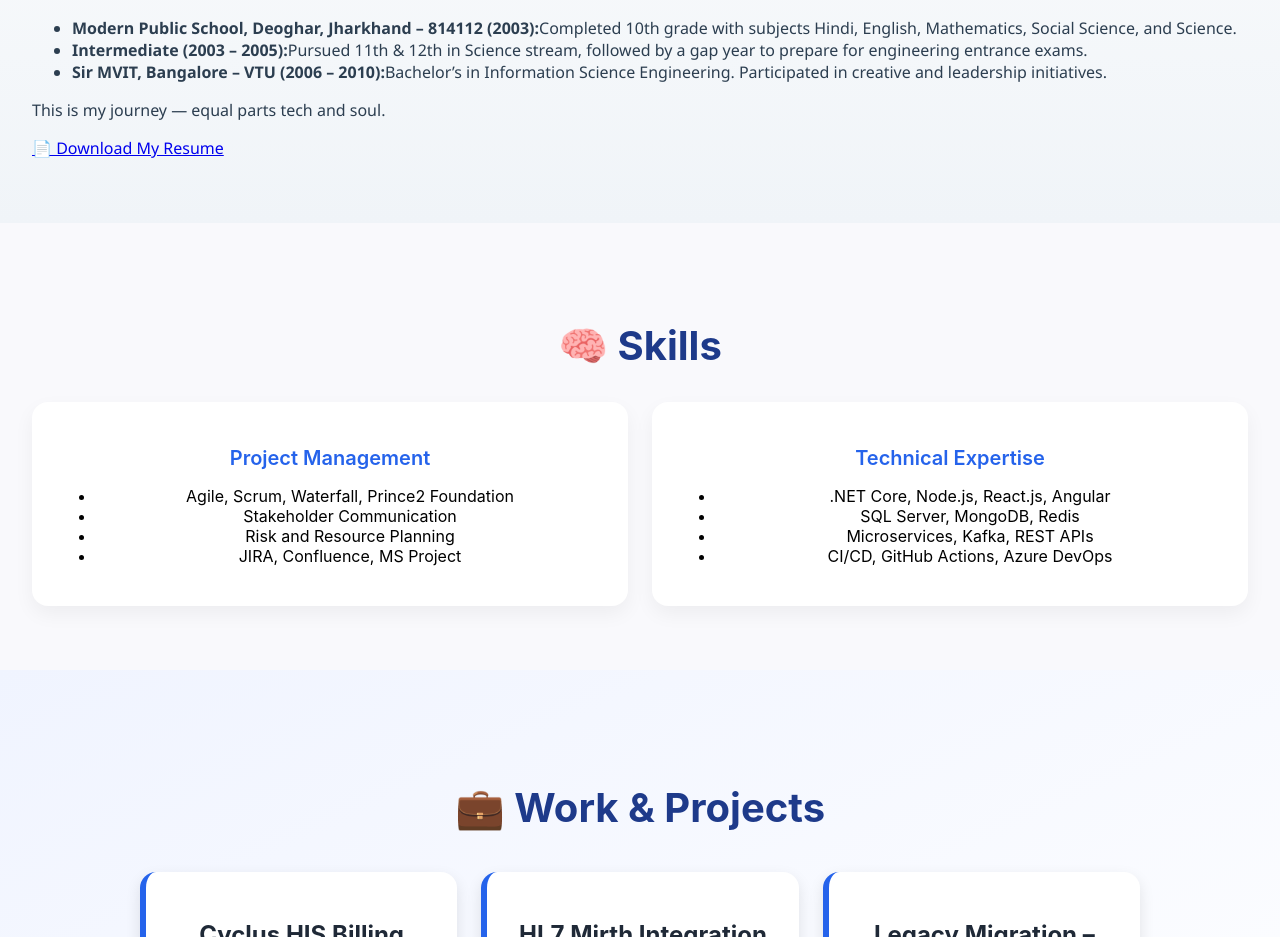
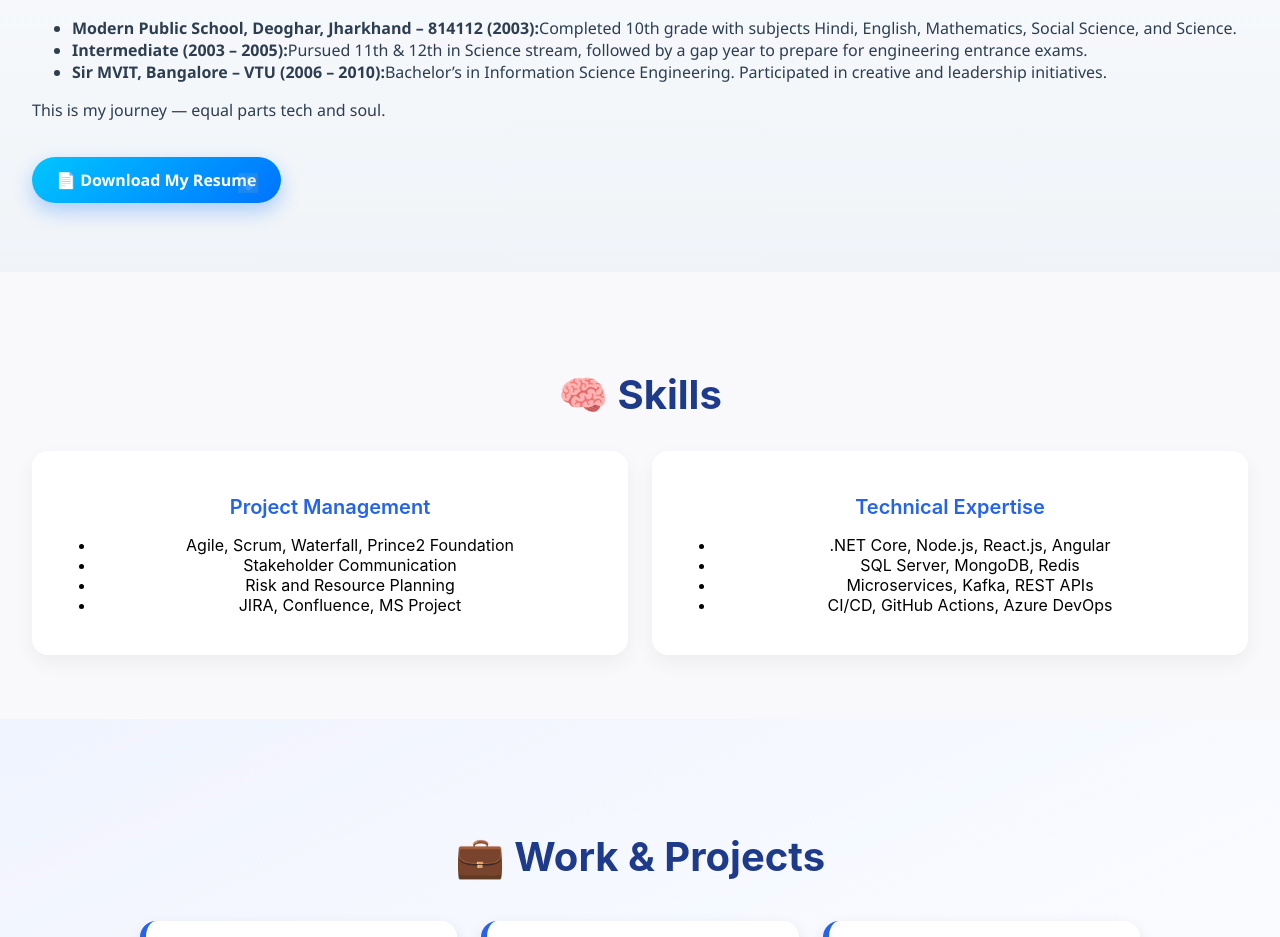
Before and after one commit to KumarChandra-iima/kc-react-portfolio, a React (Create React App) app: page / in a window 1280 px wide. Shown: the part 1262-2199 px from the top of the page. Built offline with nearby package versions, Linux system fonts and the light colour scheme.

Commit message:
Added version info, change log, about section styling of download resume, landing page udpates

```diff
--- a/package.json
+++ b/package.json
@@ -1,7 +1,7 @@
 {
   "homepage": "https://KumarChandra-iima.github.io/kc-react-portfolio",
   "name": "kcreactportfolio",
-  "version": "0.1.0",
+  "version": "1.2.0",
   "private": true,
   "dependencies": {
     "@testing-library/dom": "^10.4.0",
--- a/src/Components/About/AboutSection.css
+++ b/src/Components/About/AboutSection.css
@@ -46,3 +46,37 @@
   margin: 0.25rem 0;
   font-size: 1rem;
 }
+.resume-btn {
+  display: inline-block;
+  margin-top: 20px;
+  padding: 12px 24px;
+  font-size: 1rem;
+  font-weight: 600;
+  color: white;
+  background: linear-gradient(135deg, #00c6ff, #0072ff);
+  border-radius: 30px;
+  box-shadow: 0 8px 20px rgba(0, 114, 255, 0.3);
+  text-decoration: none;
+  transition: all 0.3s ease;
+  position: relative;
+  overflow: hidden;
+}
+
+.resume-btn:hover {
+  transform: translateY(-2px) scale(1.02);
+  box-shadow: 0 10px 25px rgba(0, 114, 255, 0.5);
+}
+
+.resume-btn::after {
+  content: "⬇️";
+  position: absolute;
+  right: 20px;
+  opacity: 0.2;
+  font-size: 1.2rem;
+  transition: right 0.3s ease, opacity 0.3s ease;
+}
+
+.resume-btn:hover::after {
+  right: 16px;
+  opacity: 0.4;
+}
--- a/src/Components/About/AboutSection.js
+++ b/src/Components/About/AboutSection.js
@@ -61,7 +61,7 @@ export default function AboutSection() {
         <a
           href={`${process.env.PUBLIC_URL}/resume.pdf`}
           download
-          className="bg-blue-600 text-white px-4 py-2 rounded-md hover:bg-blue-700 transition"
+            className="resume-btn"
         >
           📄 Download My Resume
         </a>
--- a/src/pages/LandingPage.js
+++ b/src/pages/LandingPage.js
@@ -1,8 +1,8 @@
 // src/pages/LandingPage.js
-import React, {useState} from "react";
+import React, { useState } from "react";
 import { Link } from "react-scroll";
 import "./LandingPage.css";
-import {  ToastContainer } from "react-toastify";
+import { ToastContainer } from "react-toastify";
 import AboutSection from "../Components/About/AboutSection";
 import SkillsSection from "../Components/Skills/SkillsSection";
 import ProjectsSection from "../Components/Projects/ProjectsSection";
@@ -15,7 +15,10 @@ export default function LandingPage() {
   return (
     <div>
       {/* Hero Section */}
-      <section id="top" className="landing-page min-h-screen flex items-center justify-center bg-gradient-to-b from-blue-100 to-white text-gray-800 p-8">
+      <section
+        id="top"
+        className="landing-page min-h-screen flex items-center justify-center bg-gradient-to-b from-blue-100 to-white text-gray-800 p-8"
+      >
         <div className="text-center max-w-3xl">
           <h1 className="text-5xl md:text-6xl font-bold text-blue-800 mb-4 animate-fade-in">
             Kumar Chandra
@@ -24,8 +27,8 @@ export default function LandingPage() {
             Senior Technical Project Manager | Creative Learner | Mentor
           </h2>
           <p className="mb-8 text-lg md:text-xl animate-fade-in-delay">
-            Bridging technology with purpose — 14+ years of delivering impact in healthcare,
-            finance, and CSR. Welcome to my digital portfolio.
+            Bridging technology with purpose — 14+ years of delivering impact in
+            healthcare, finance, and CSR. Welcome to my digital portfolio.
           </p>
 
           <div className="flex justify-center gap-4 flex-wrap">
@@ -35,10 +38,20 @@ export default function LandingPage() {
             <Link to="skills" smooth={true} duration={500} className="nav-btn">
               🧠 Skills
             </Link>
-            <Link to="projects" smooth={true} duration={500} className="nav-btn">
+            <Link
+              to="experience"
+              smooth={true}
+              duration={500}
+              className="nav-btn"
+            >
               💼 Work
             </Link>
-            <Link to="creative" smooth={true} duration={500} className="nav-btn">
+            <Link
+              to="creative"
+              smooth={true}
+              duration={500}
+              className="nav-btn"
+            >
               🎨 Creative
             </Link>
             <button
@@ -60,7 +73,7 @@ export default function LandingPage() {
         <SkillsSection />
       </section>
 
-      <section id="projects">
+      <section id="experience">
         <ProjectsSection />
       </section>
 
@@ -70,7 +83,6 @@ export default function LandingPage() {
 
       {showContact && <ContactOverlay onClose={() => setShowContact(false)} />}
 
-
       <FloatingNavButton triggerContactOverlay={() => setShowContact(true)} />
 
       <ToastContainer position="bottom-right" />
```
Also changed, not shown: src/CHANGELOG.md (added). Lines whose indentation alone changed are shown as unchanged.
